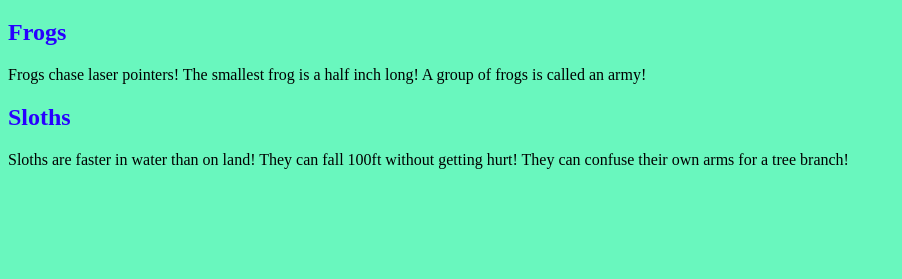
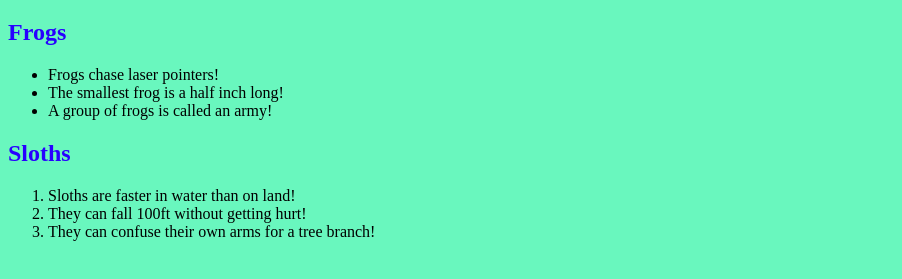
Before and after one commit to mccled3-hub/Hw3, a plain HTML site: page index.html in a window 1280 px wide. Shown: the part 61-340 px from the top of the page, without its empty margins (0-902 px from the left). Drawn offline with Linux system fonts and the light colour scheme; a web font is replaced by a local one.

Commit message:
Change to ol and ul

```diff
--- a/index.html
+++ b/index.html
@@ -8,21 +8,21 @@
     <h1>Fun Animal Facts!</h1>
       <h2>Frogs</h2>
       <!--Turn the <p> element into <ul> element. Turn </p> to </ul> -->
-      <p>
+      <ul>
         <!--Wrap each line in <li>  </li>-->
-        Frogs chase laser pointers!
-        The smallest frog is a half inch long!
-        A group of frogs is called an army!
-      </p>
+        <li>Frogs chase laser pointers!</li>
+         <li>The smallest frog is a half inch long!</li>
+        <li> A group of frogs is called an army!</li>
+      </ul>
       <!--Add your image element here-->
       <h2>Sloths</h2>
       <!--Turn the <p> element into <ol> element. Turn </p> to </ol> -->
-      <p>
+      <ol>
         <!--Wrap each line in <li>  </li>-->
-        Sloths are faster in water than on land!
-        They can fall 100ft without getting hurt!
-        They can confuse their own arms for a tree branch!
-      </p>
+        <li>Sloths are faster in water than on land!</li>
+       <li>They can fall 100ft without getting hurt!</li>
+        <li>They can confuse their own arms for a tree branch!</li>
+      </ol>
       <!--Add your video element here-->
   </body>
 </html>
```
